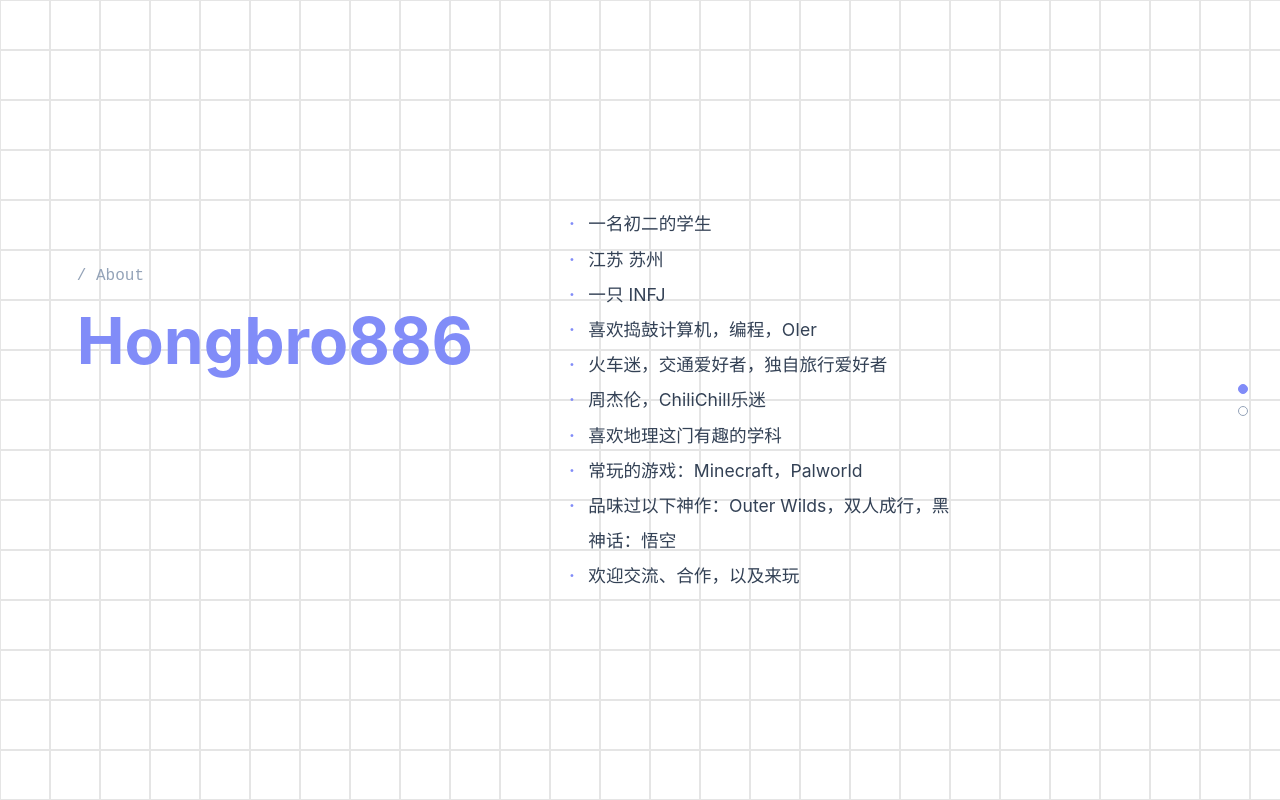
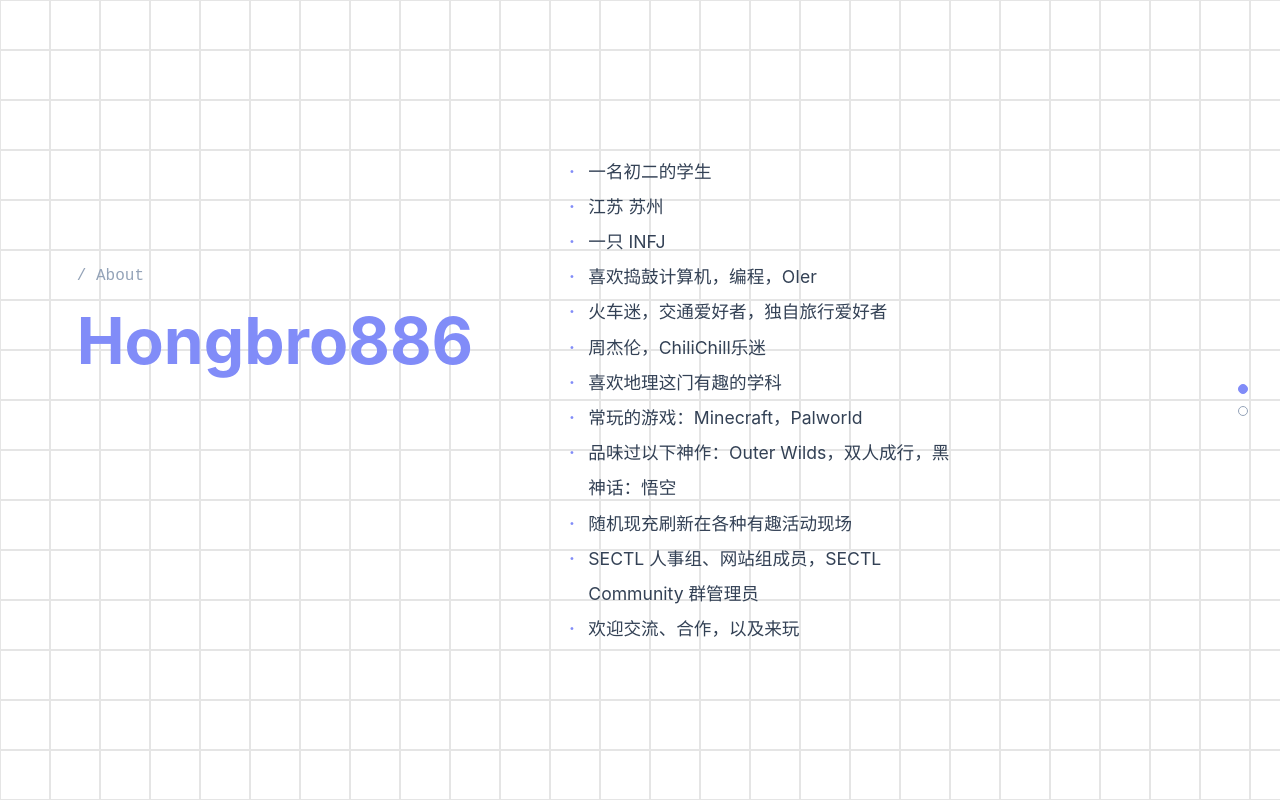
Before and after one commit to Hongbro886/personal-website, a React (Vite) app: page / in a window 1280 px wide. Built offline with nearby package versions, Linux system fonts and the light colour scheme; a web font is replaced by a local one.

Commit message:
feat: 完善并微调

```diff
--- a/src/components/Home/Home.jsx
+++ b/src/components/Home/Home.jsx
@@ -75,6 +75,8 @@ const Home = () => {
             <li>喜欢地理这门有趣的学科</li>
             <li>常玩的游戏：Minecraft，Palworld</li>
             <li>品味过以下神作：Outer Wilds，双人成行，黑神话：悟空</li>
+            <li>随机现充刷新在各种有趣活动现场</li>
+            <li>SECTL 人事组、网站组成员，SECTL Community 群管理员</li>
             <li>欢迎交流、合作，以及来玩</li>
           </ul>
         </div>
```
